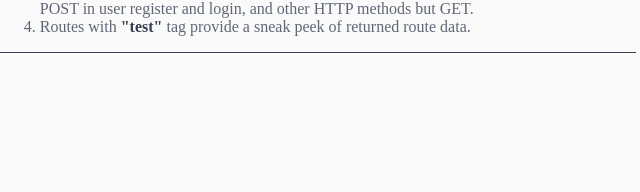
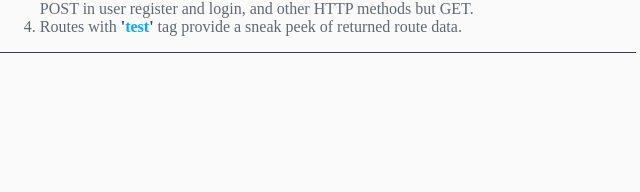
Before and after one commit to pptrgi/nyumbahub_api_serverless_function, a website: page index.html in a window 1280 px wide. Shown: the part 308-500 px from the top of the page, 612-1252 px from the left. Drawn offline with Linux system fonts and the light colour scheme.

Commit message:
Change the test tag color on the introduction section

```diff
--- a/index.html
+++ b/index.html
@@ -54,8 +54,9 @@
             in user register and login, and other HTTP methods but GET.
           </li>
           <li>
-            Routes with <span class="paragraphLink">"test"</span> tag provide a
-            sneak peek of returned route data.
+            Routes with
+            <span class="paragraphLink">'<span id="test-tag">test</span>'</span>
+            tag provide a sneak peek of returned route data.
           </li>
         </ul>
       </div>
--- a/style.css
+++ b/style.css
@@ -194,6 +194,10 @@ footer {
   color: #00aeff;
 }
 
+#test-tag {
+  color: #00aeff;
+}
+
 /* 404 Page */
 .body404 {
   display: flex;
```
